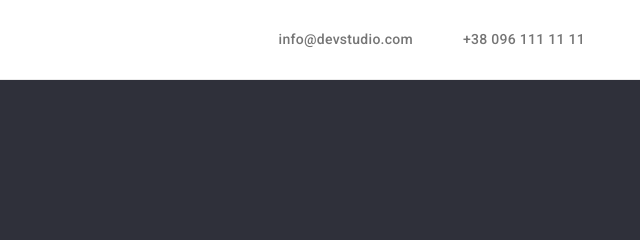
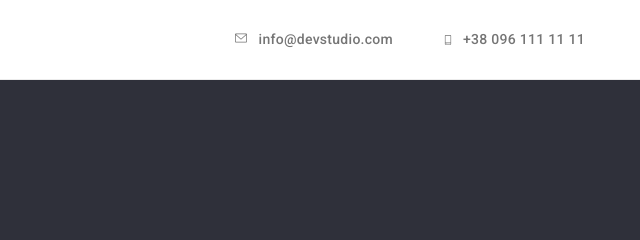
Before and after one commit to FinikBranson/goit-markup-hw-04, a plain HTML site: page index.html in a window 1280 px wide. Shown: the top 240 px of the page, 640-1280 px from the left. Drawn offline with nearby package versions, Linux system fonts and the light colour scheme.

Commit message:
add sprite and 2 icons

```diff
--- a/css/styles.css
+++ b/css/styles.css
@@ -115,8 +115,19 @@ ul {
   color: var(--title-colour);
 }
 
+.header-icon {
+  margin-right: 10px;
+  fill: var(--text-colour);
+}
+
 .header-contacts-link {
+  display: flex;
   color: var(--text-colour);
+}
+
+.header-contacts-link:hover .header-icon,
+.header-contacts-link:focus .header-icon {
+  fill: var(--dominant-colour);
 }
 
 .header-nav-link:hover,
--- a/index.html
+++ b/index.html
@@ -43,13 +43,21 @@
         <!-- contacts navigation -->
         <ul class="header-contacts-list list">
           <li class="header-contacts-item">
-            <a class="header-contacts-link link" href="mailto:info@devstudio.com"
-              >info@devstudio.com</a
-            >
+            <a class="header-contacts-link link" href="mailto:info@devstudio.com">
+              <svg class="header-icon" width="16" height="12">
+                <use href="./images/icons.svg#mail"></use>
+              </svg>
+              info@devstudio.com
+            </a>
           </li>
 
           <li class="header-contacts-item">
-            <a class="header-contacts-link link" href="tel:+380961111111">+38 096 111 11 11</a>
+            <a class="header-contacts-link link" href="tel:+380961111111"
+              ><svg class="header-icon" width="10" height="16">
+                <use href="./images/icons.svg#smartphone"></use>
+              </svg>
+              +38 096 111 11 11</a
+            >
           </li>
         </ul>
       </div>
```
Also changed, not shown: images/icons.svg (added).
